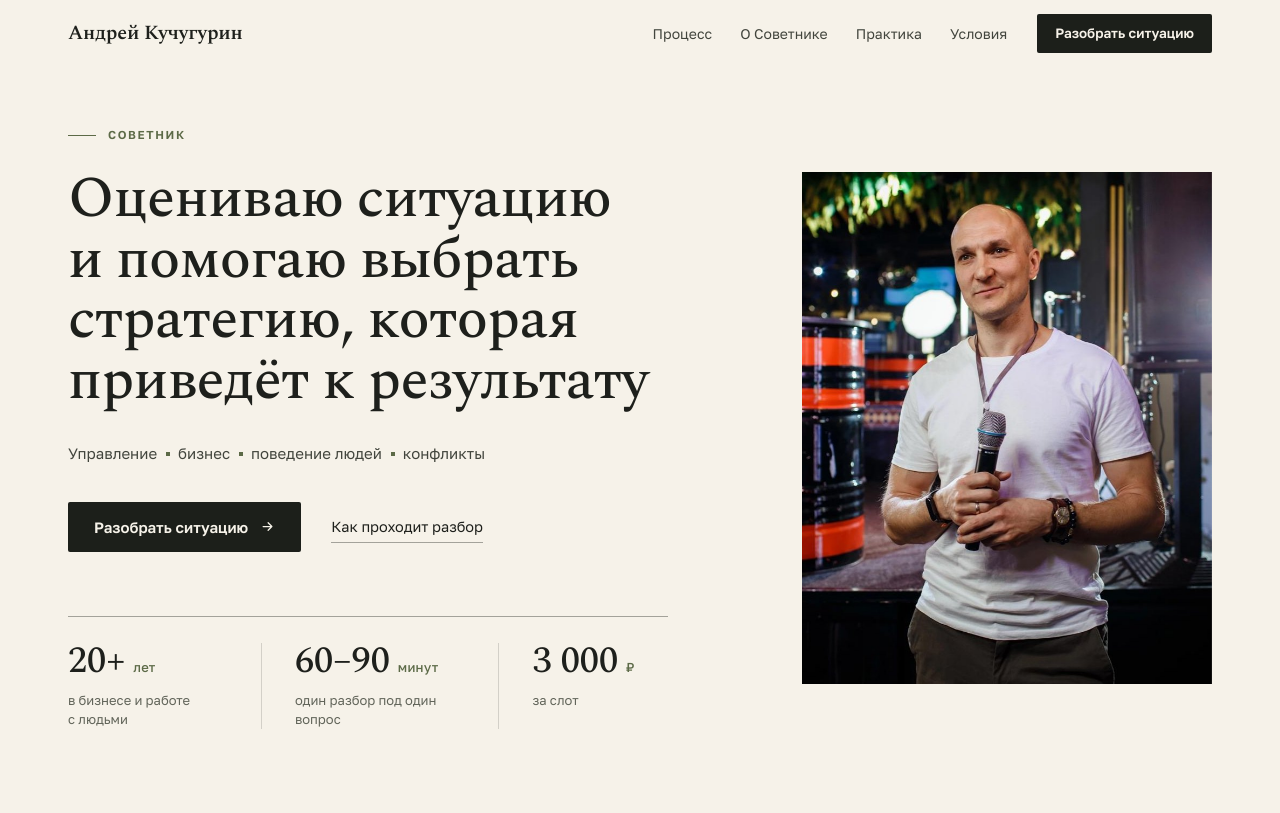
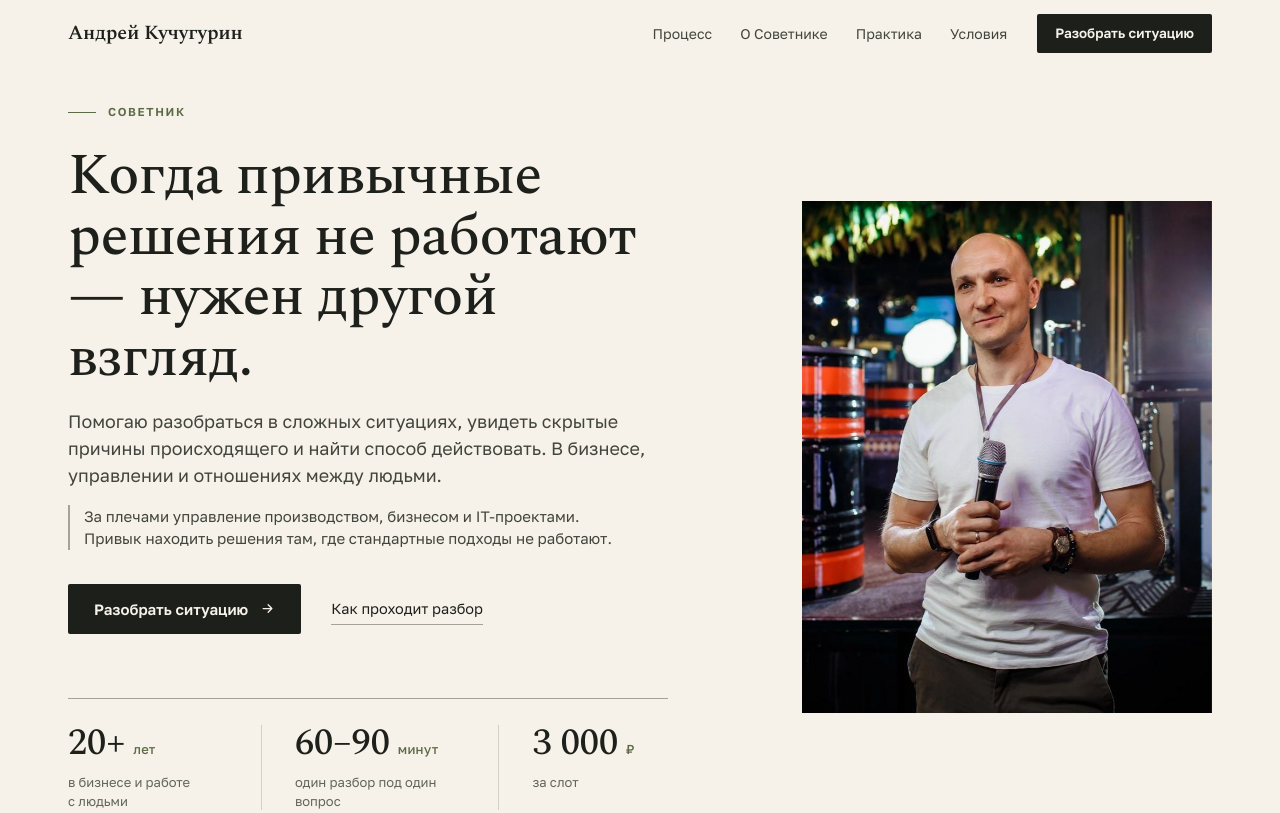
Before and after one commit to badton-id/nastavnik, a plain HTML site: page index.html in a window 1280 px wide. Shown: the top 813 px of the page. Drawn offline with Linux system fonts and the light colour scheme.

Commit message:
Update approved homepage hero index.html

```diff
--- a/index.html
+++ b/index.html
@@ -73,13 +73,9 @@
   <div class="wrap">
     <div class="hero-text">
       <p class="rubric">Советник</p>
-      <h1>Оцениваю ситуацию и&nbsp;помогаю выбрать стратегию, которая приведёт к&nbsp;результату</h1>
-
-      <!-- Списком, а не строкой через точки: разделитель рисует CSS, и при переносе
-           на вторую строку точка не повисает в конце первой. -->
-      <ul class="tags">
-        <li>Управление</li><li>бизнес</li><li>поведение людей</li><li>конфликты</li>
-      </ul>
+      <h1>Когда привычные решения не работают — нужен другой взгляд.</h1>
+      <p class="hero-description">Помогаю разобраться в сложных ситуациях, увидеть скрытые причины происходящего и найти способ действовать. В бизнесе, управлении и отношениях между людьми.</p>
+      <p class="hero-trust">За плечами управление производством, бизнесом и IT-проектами. Привык находить решения там, где стандартные подходы не работают.</p>
 
       <p class="hero-cta">
         <a href="#contact" class="btn">Разобрать ситуацию <svg viewBox="0 0 24 24" fill="none" stroke="currentColor" stroke-width="2" stroke-linecap="round" stroke-linejoin="round" aria-hidden="true"><path d="M5 12h14M13 6l6 6-6 6"/></svg></a>
```
